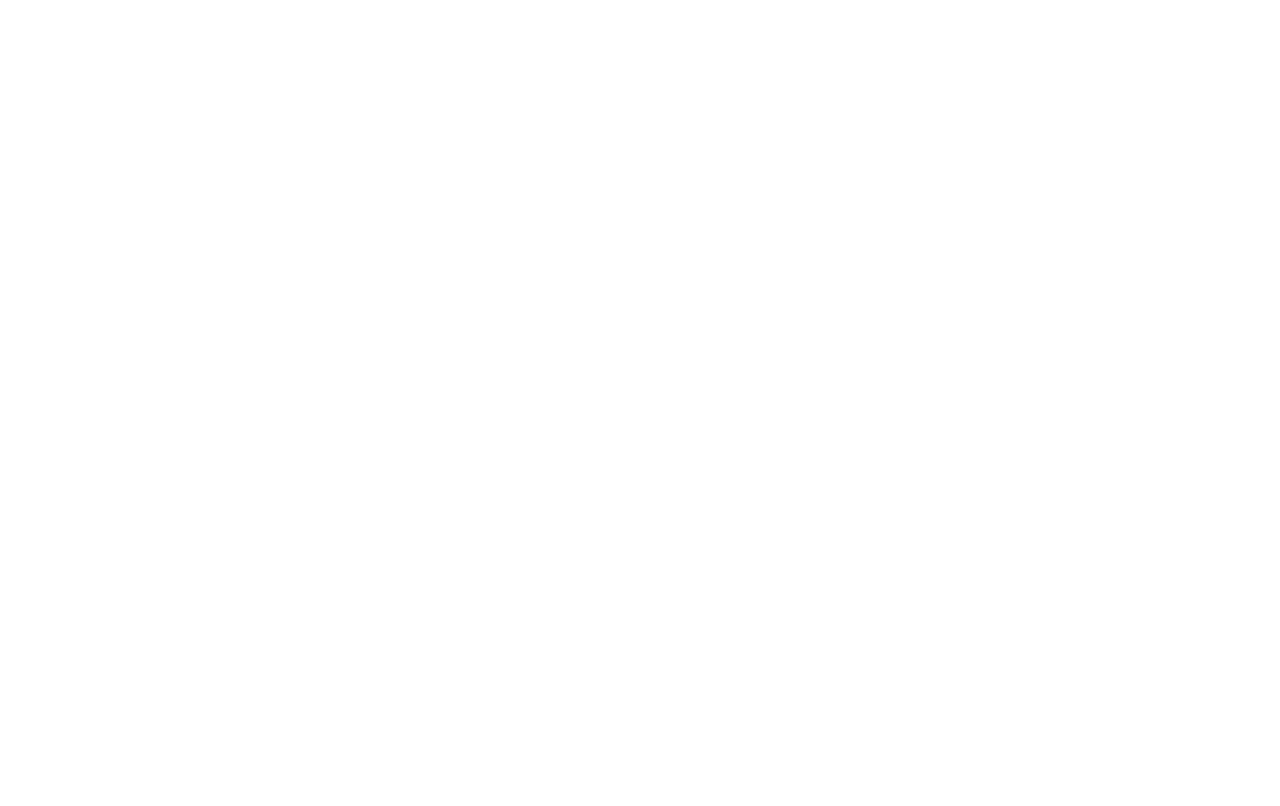
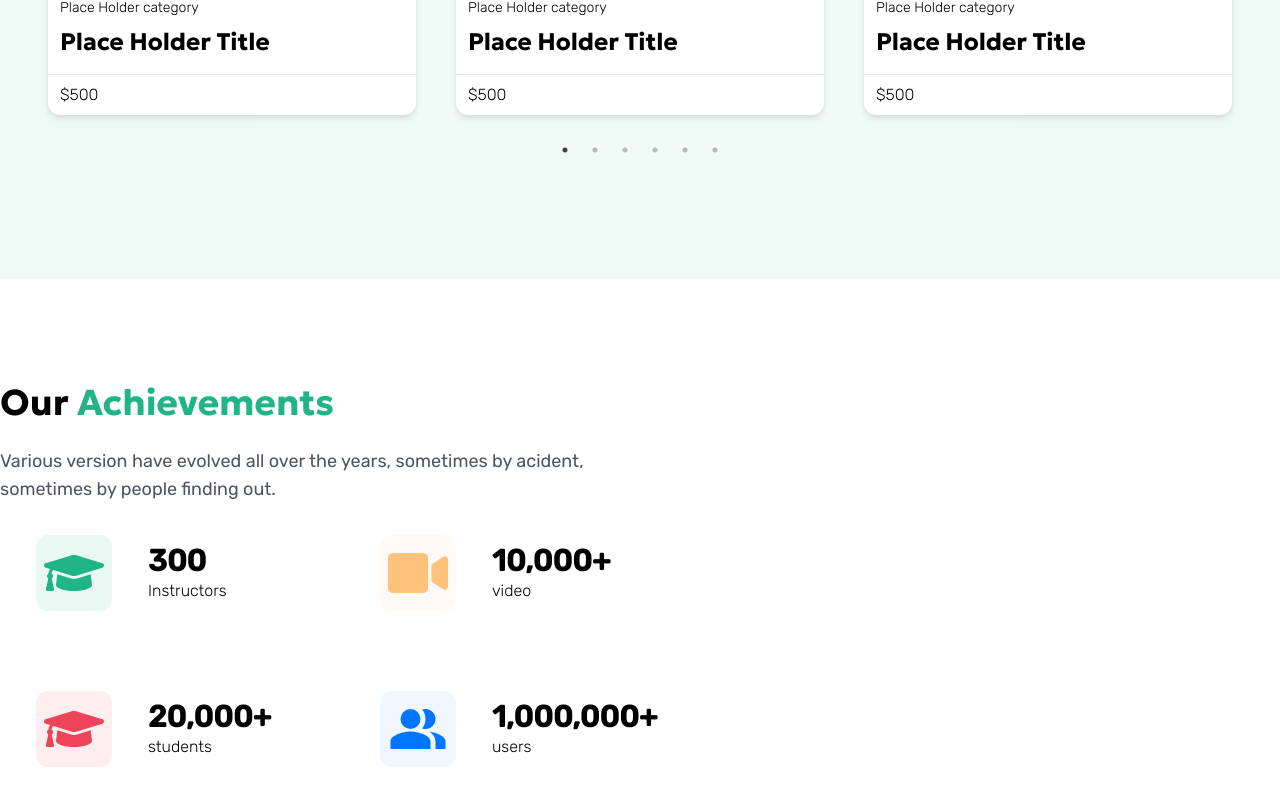
Before and after one commit to sijirama/dingclone, a React (Vite) app: page / in a window 1280 px wide. Shown: the part 1346-2152 px from the top of the page. Before the commit the page ends 1261 px from the top, so only its background shows below. Built offline with nearby package versions, Linux system fonts and the light colour scheme.

Commit message:
feat: achievement component added

```diff
--- a/src/App.tsx
+++ b/src/App.tsx
@@ -2,6 +2,7 @@
 import Hero from "./components/Hero"
 import Companies from "./components/Companies"
 import Methods from "./components/Methods"
+import Achievements from "./components/Achievements"
 
 function App(){
 
@@ -12,6 +13,7 @@
         <Hero />
         <Companies />
         <Methods />
+        <Achievements />
     </main>
   )
 }
--- /dev/null
+++ b/src/components/Achievements.tsx
@@ -0,0 +1,58 @@
+import {FaGraduationCap , FaVideo} from "react-icons/fa"
+import {MdPeopleAlt} from "react-icons/md"
+
+export default function Achievements() {
+  return (
+    <main className="w-full bg-white py-10 md:py-24 z-10">
+      <section className='max-w-[430px] md:max-w-[1300px] mx-auto grid lg:grid-cols-2'>
+
+          <div className='flex flex-col justify-center lg:justify-start gap-1'>
+            <h1 className='font-geologica py-2 text-center md:text-left font-semibold text-2xl md:text-3xl lg:text-4xl '>Our <span className="text-primary">Achievements</span></h1>
+            <p className='font-rubik py-3 text-center md:text-left text-base md:text-lg text-gray-600'>Various version have evolved all over the years, sometimes by acident, sometimes by people finding out.</p>
+
+            <div className="grid lg:grid-cols-2 gap-12 ">
+                <div className="py-4 rounded-lg  grid grid-cols-2  items-center ">
+                    <div className="bg-[#E9F8F3] border-primary p-2 rounded-xl m-auto">
+                        <FaGraduationCap className="text-primary" size={60} />
+                    </div>
+                    <div className="flex flex-col items-start text-center">
+                        <p className="font-semibold font-rubik  text-xl md:text-2xl lg:text-3xl ">300</p>
+                        <p className="font-light font-rubik text-sm md:text-base">Instructors</p>
+                    </div>
+                </div>
+                <div className="py-4 rounded-lg  grid grid-cols-2  items-center ">
+                    <div className="bg-[#FFFAF5] border-primary p-2 rounded-xl m-auto">
+                        <FaVideo className ="text-[#FFC27A]" size={60} />
+                    </div>
+                    <div className="flex flex-col items-start text-center">
+                        <p className="font-semibold font-rubik  text-xl md:text-2xl lg:text-3xl ">10,000+</p>
+                        <p className="font-light font-rubik text-sm md:text-base">video</p>
+                    </div>
+                </div>
+                <div className="py-4 rounded-lg  grid grid-cols-2  items-center ">
+                    <div className="bg-[#FFEEF0] border-primary p-2 rounded-xl m-auto">
+                        <FaGraduationCap className="text-[#ED4459]" size={60} />
+                    </div>
+                    <div className="flex flex-col items-start text-center">
+                        <p className="font-semibold font-rubik  text-xl md:text-2xl lg:text-3xl ">20,000+</p>
+                        <p className="font-light font-rubik text-sm md:text-base">students</p>
+                    </div>
+                </div>
+                <div className="py-4 rounded-lg  grid grid-cols-2  items-center ">
+                    <div className="bg-[#F0F7FF] border-primary p-2 rounded-xl m-auto">
+                        <MdPeopleAlt size={60} className="text-[#0075FD]" />
+                    </div>
+                    <div className="flex flex-col items-start text-center">
+                        <p className="font-semibold font-rubik  text-xl md:text-2xl lg:text-3xl ">1,000,000+</p>
+                        <p className="font-light font-rubik text-sm md:text-base">users</p>
+                    </div>
+                </div>
+            </div>
+         </div>
+
+          <div></div>
+      </section>
+    </main>
+
+  )
+}
--- a/src/components/Methods.tsx
+++ b/src/components/Methods.tsx
@@ -4,7 +4,7 @@
 
 export default function Methods() {
 
-  var settings = {
+  const settings = {
     dots: true,
     infinite: true,
     speed: 400,
@@ -39,8 +39,10 @@
   ]};
 
   return (
-    <main className="w-full bg-tertiary p-7 md:py-18 z-10">
+    <main className="w-full bg-tertiary py-16 p-7 md:py-36 z-10">
       <section className='max-w-[430px] md:max-w-[1300px] mx-auto'>
+        <h1 className="py-2 px-4 text-3xl font-geologica font-semibold  ">Most Popular <span className="text-primary">Methods</span></h1>
+        <p className="px-4 py-2 text-gray-600 font-rubik font-light">various versions have evolved over the years sometimes by accident</p>
         <Slider {...settings} >
 
           <Card />
--- a/src/index.scss
+++ b/src/index.scss
@@ -6,7 +6,16 @@
 // @import "slick-carousel/slick/slick.css";
 // @import "slick-carousel/slick/slick-theme.css"
 
-.slick-prev::before, .slick-next::before {
+.slick-prev::before,
+.slick-next::before {
+  color: black;
+  font-size: 2rem;
+}
+
+@media screen and (max-width: 768px) {
+  .slick-prev::before,
+  .slick-next::before {
     color: black;
-    font-size: 2rem;
+    font-size: 1.3rem;
+  }
 }
--- a/src/minicomponents/Card.tsx
+++ b/src/minicomponents/Card.tsx
@@ -1,7 +1,7 @@
 
 export default function Card() {
   return (
-    <div className="bg-white drop-shadow-md rounded-xl overflow-hidden mx-5">
+    <div className="bg-white drop-shadow-md rounded-xl overflow-hidden m-5">
         <img src="/wavy.jpg" className="h-40 w-full object-cover object-center" />
         <div className="p-2 md:p-3 border-b">
             <h1 className="py-1 md:py-1 text-xs md:text-sm font-rubik text-black font-extralight">Place Holder category</h1>
```
